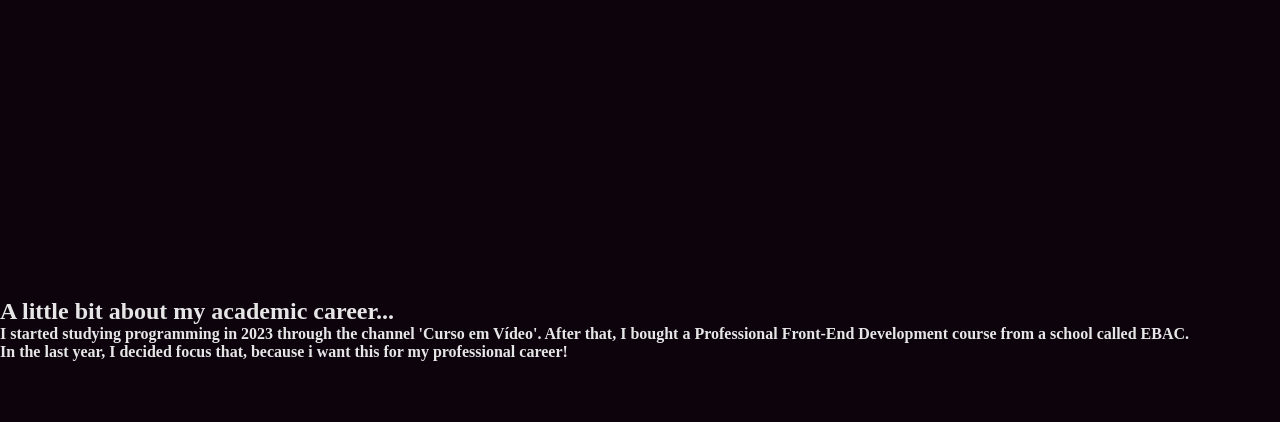
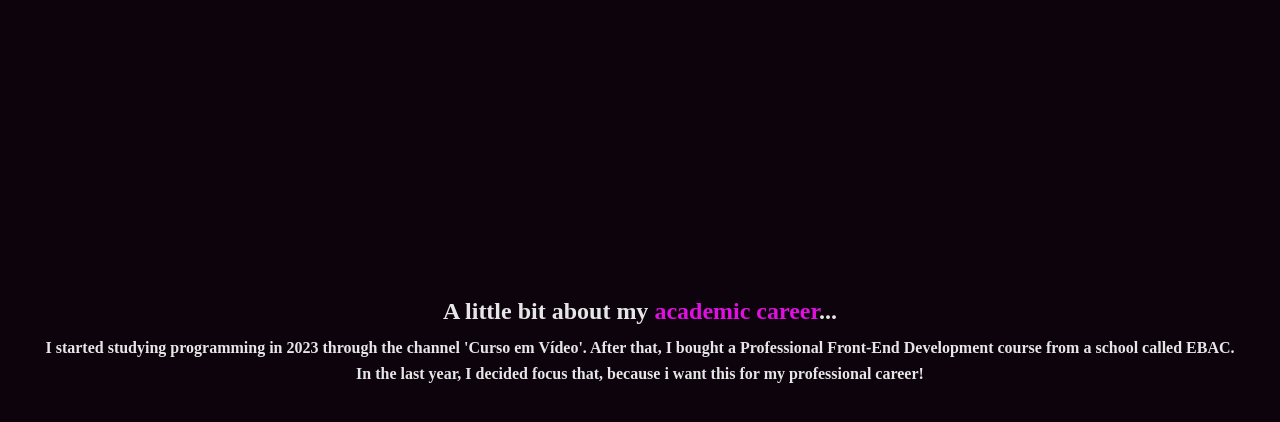
Before and after one commit to andreilbarbosa/Aplicando-Conhecimentos, a website: page index.html in a window 1280 px wide. Shown: the part 412-834 px from the top of the page. Drawn offline with Linux system fonts and the light colour scheme.

Commit message:
feat(estilização): Adiciona estilização na section list.

```diff
--- a/index.html
+++ b/index.html
@@ -30,7 +30,7 @@
             </section>
             <section class="list">
                 <div class="about-text">
-                    <h2>A little bit about my academic career...</h2>
+                    <h2>A little bit about my <span>academic career</span>...</h2>
                     <h4>I started studying programming in 2023 through the channel 'Curso em Vídeo'. After that, I bought a Professional Front-End Development course from a school called EBAC. </h4>
                     <h4>In the last year, I decided focus that, because i want this for my professional career!</h4>
                 </div>
--- a/source/styles/body.scss
+++ b/source/styles/body.scss
@@ -36,4 +36,17 @@ body{
 
 .list{
     padding: 10em 0 10em;
+    .about-text{
+        justify-content: center;
+        text-align: center;
+        h2{
+            margin-bottom: 14px;
+        }
+        h4{
+            margin-bottom: 8px;
+        }
+        span{
+            color: rgb(224, 17, 224);
+        }
+    }
 }
```
Also changed, not shown: build/style.css, 1 other file.
